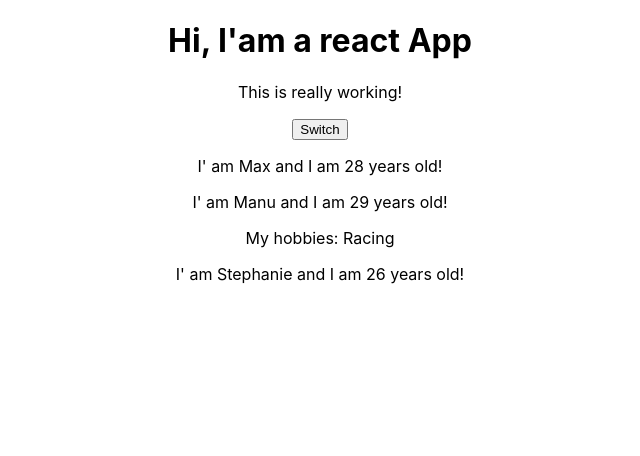
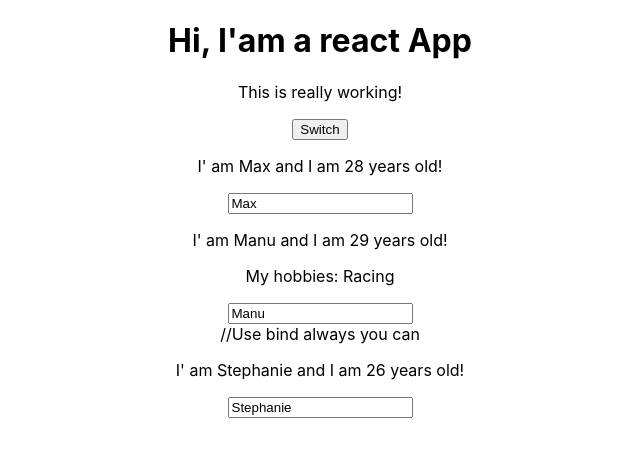
Before and after one commit to walcast/udemy-react, a React (Create React App) app: page / in a window 1280 px wide. Shown: the top 456 px of the page, without its empty margins (320-960 px from the left). Built offline with nearby package versions, Linux system fonts and the light colour scheme.

Commit message:
React lecture 47

```diff
--- a/src/App.js
+++ b/src/App.js
@@ -13,12 +13,21 @@ class App extends Component {
     otherState:'Some other value'
   }
 
-  switchNameHandler = () => {
-    //console.log('Was clicked!')
+  switchNameHandler = (newName) => {
     this.setState({
       persons:[
-        {name:'Maximilian', age:28},
+        {name:newName, age:28},
         {name:'Manu', age:29},
+        {name:'Stephanie', age:27}
+      ]
+    })
+  }
+
+  nameChangeHandler = (event) => {
+    this.setState({
+      persons:[
+        {name:'Max', age:28},
+        {name:event.target.value, age:29},
         {name:'Stephanie', age:27}
       ]
     })
@@ -29,10 +38,18 @@ class App extends Component {
       <div className="App">
         <h1>Hi, I'am a react App</h1>
         <p>This is really working!</p>
-        <button onClick={this.switchNameHandler}>Switch</button>
-        <Person name={this.state.persons[0].name} age={this.state.persons[0].age}/>
-        <Person name={this.state.persons[1].name} age={this.state.persons[1].age}>My hobbies: Racing</Person>
-        <Person name={this.state.persons[2].name} age={this.state.persons[2].age}/>
+        <button onClick={() => this.switchNameHandler('Maximilian!!')}>Switch</button>
+        <Person
+          name={this.state.persons[0].name}
+          age={this.state.persons[0].age}/>
+        <Person
+          name={this.state.persons[1].name}
+          age={this.state.persons[1].age}
+          click={this.switchNameHandler.bind(this,'Max!')}
+          change={this.nameChangeHandler}>My hobbies: Racing</Person>//Use bind always you can
+        <Person
+          name={this.state.persons[2].name}
+          age={this.state.persons[2].age}/>
       </div>
     );
   }
--- a/src/Person/Person.js
+++ b/src/Person/Person.js
@@ -3,8 +3,9 @@ import React from 'react'
 const person = (props) => {
     return (
         <div>
-            <p>I' am {props.name} and I am {props.age} years old!</p>
+            <p onClick={props.click}>I' am {props.name} and I am {props.age} years old!</p>
             <p>{props.children}</p>
+            <input type="text" onChange={props.change} value={props.name}/>
         </div>
     )
 };
```
Also changed, not shown: src/AppWithHooks.js (added, +43 -0 lines).
